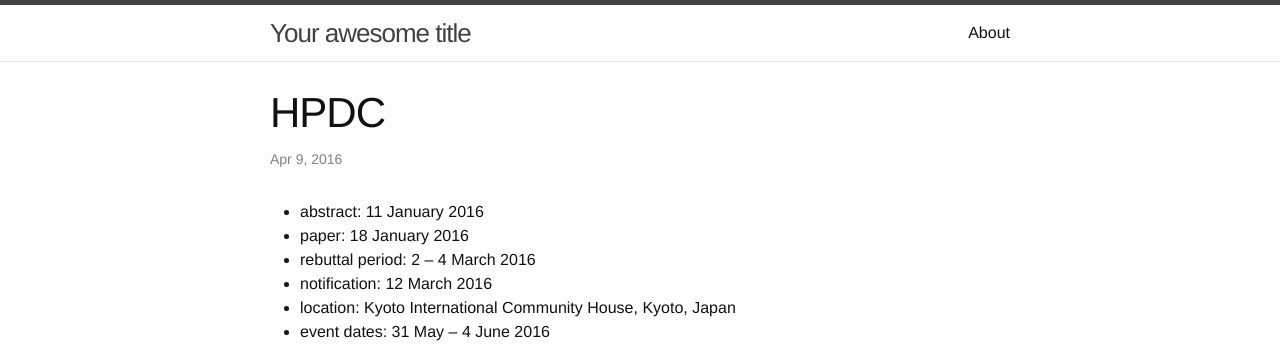
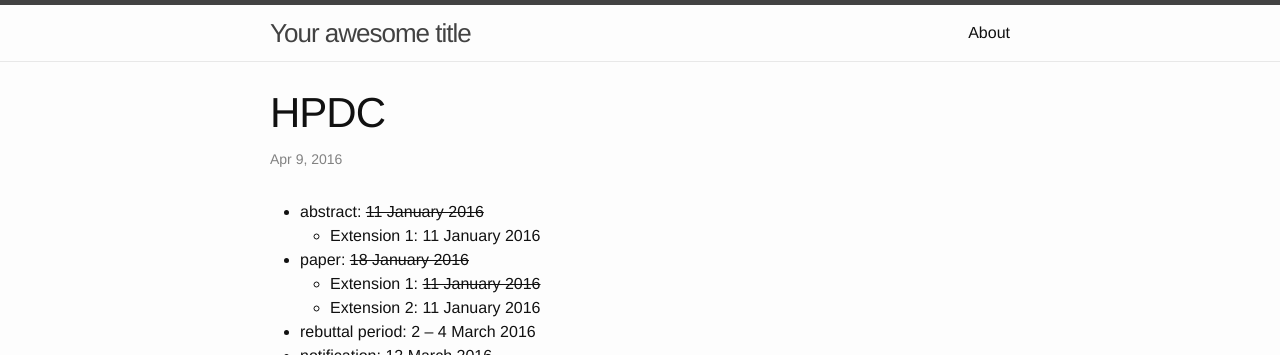
Before and after one commit to camready/camready.github.io, a Jekyll site: the page built from _calls/hpdc/2016/paper.md, in a window 1280 px wide and 900 px high, cut to the strip 0-355 px from the top of the window. Built offline with Jekyll 4.4.1, drawn with Linux system fonts in a browser that asks for light colours.

Commit message:
call: add some fake demo data
Signed-off-by: Noah Watkins <noahwatkins@gmail.com>

```diff
--- a/_calls/hpdc/2016/paper.md
+++ b/_calls/hpdc/2016/paper.md
@@ -4,8 +4,11 @@
 deadlines:
   abstract:
     - 2016-01-11
+    - 2016-01-11
   paper:
     - 2016-01-18
+    - 2016-01-11
+    - 2016-01-11
   rebuttal:
     - 2016-03-02
     - 2016-03-04
```
Also changed, not shown: index.html (+8 -0 lines).
